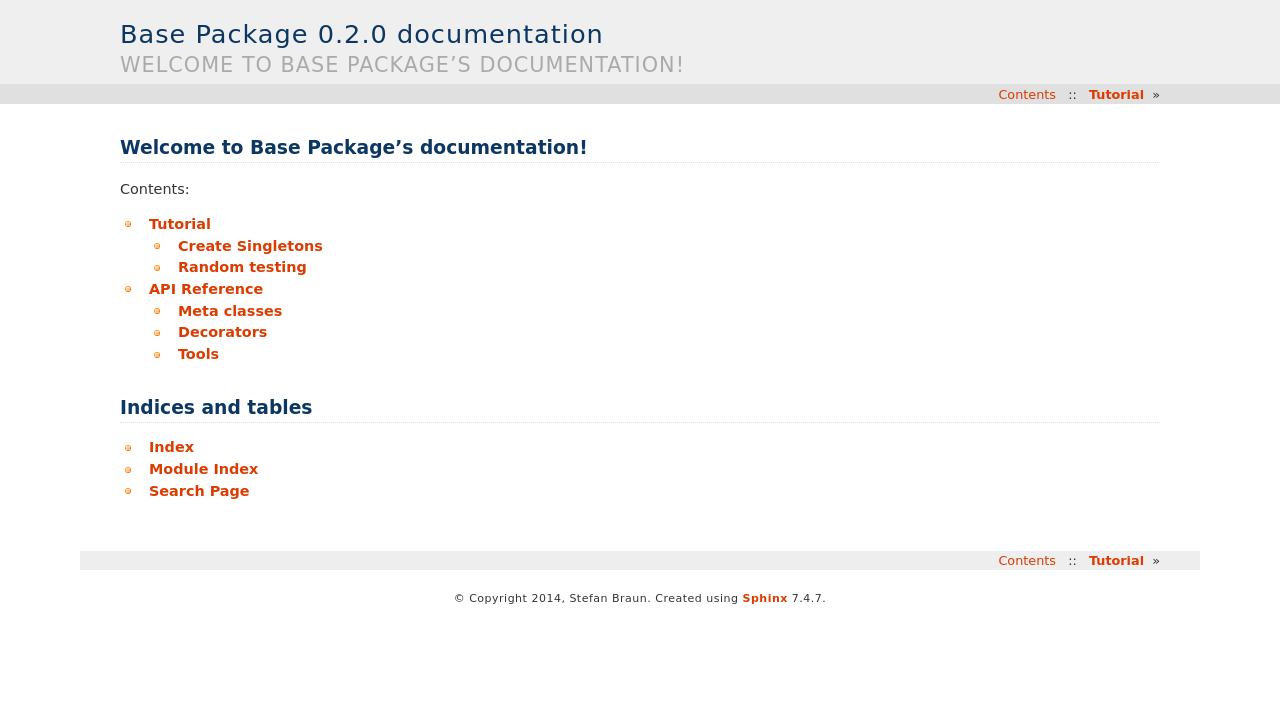
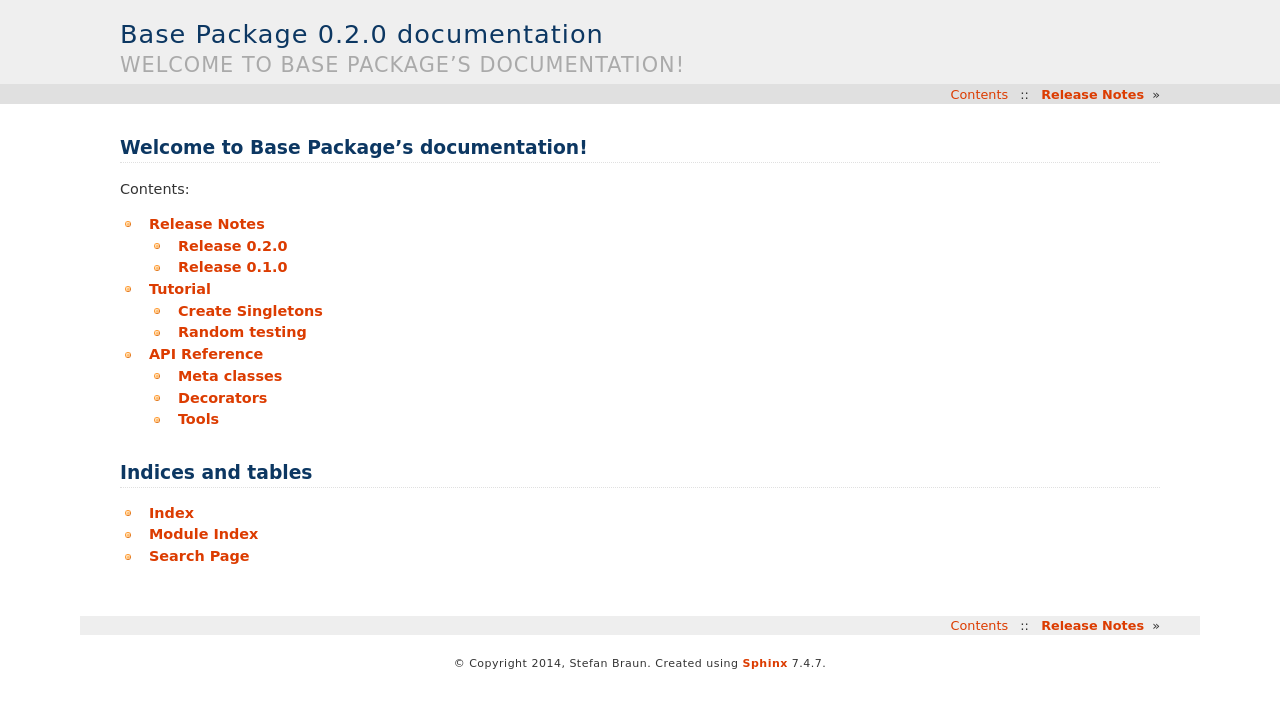
Before and after one commit to stbraun/fuzzing, a Sphinx documentation site: the page built from docs/source/index.rst, in a window 1280 px wide. Shown: the top 708 px of the page. Built offline with Sphinx 7.4.7, drawn with Linux system fonts in a browser that asks for light colours.

Commit message:
Release notes added.

```diff
--- a/docs/source/index.rst
+++ b/docs/source/index.rst
@@ -11,6 +11,7 @@ Contents:
 .. toctree::
    :maxdepth: 2
 
+   release-notes
    tutorial
    api
 
--- /dev/null
+++ b/docs/source/release-notes.rst
@@ -0,0 +1,21 @@
+# coding=utf-8
+
+Release Notes
+=============
+
+Release 0.2.0
+-------------
+
+Improved fuzz testing.
+
+* Class ``FuzzExecutor`` making fuzz tests of applications with data files easy.
+
+
+Release 0.1.0
+-------------
+
+First small step.
+
+* Basic functions for fuzz testing.
+* Decorator to declare a class as Singleton.
+* Meta class for Singletons (deprecated in favor of decorator).
```
